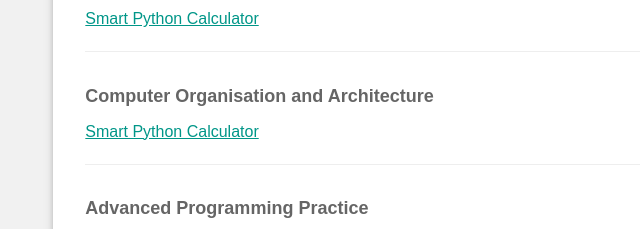
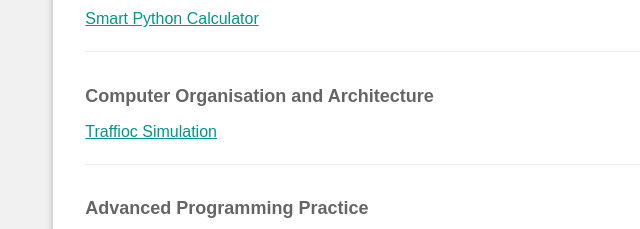
Before and after one commit to idsjoe/DSA-Portfolio, a plain HTML site: page index.html in a window 1280 px wide. Shown: the part 1382-1611 px from the top of the page, 384-1024 px from the left. Drawn offline with Linux system fonts and the light colour scheme; a web font is replaced by a local one.

Commit message:
Update index.html
COA Title update

```diff
--- a/index.html
+++ b/index.html
@@ -135,7 +135,7 @@ html,body,h1,h2,h3,h4,h5,h6 {font-family: "Roboto", sans-serif}
             </div>
             <div class="w3-container">
               <h5 class="w3-opacity"><b>Computer Organisation and Architecture</b></h5>
-              <h6 class="w3-text-teal"><a href="https://github.com/idsjoe/Traffic-Simulation">Smart Python Calculator</a></h6>
+              <h6 class="w3-text-teal"><a href="https://github.com/idsjoe/Traffic-Simulation">Traffioc Simulation</a></h6>
               <hr>
             </div>
             <div class="w3-container">
```
